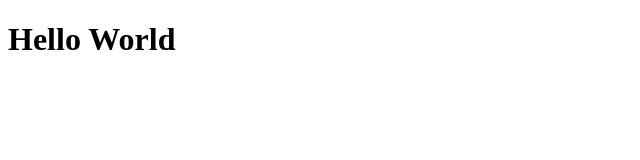
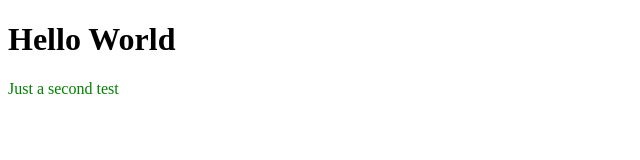
Before and after one commit to LimongiVirgil/hetic-w1p2021-12-magnesium, a plain HTML site: page index.html in a window 1280 px wide. Shown: the whole page, without its empty margins (0-640 px from the left). Drawn offline with Linux system fonts and the light colour scheme.

Commit message:
just a second test

```diff
--- a/index.html
+++ b/index.html
@@ -10,6 +10,7 @@
 <body>
   <main>
     <h1>Hello World</h1>
+    <p>Just a second test</p>
   </main>
 </body>
 </html>
--- a/styles/style.css
+++ b/styles/style.css
@@ -5,3 +5,7 @@
 h1 {
   color: black;
 }
+
+p {
+  color: green;
+}
```
Also changed, not shown: 1 other file.
